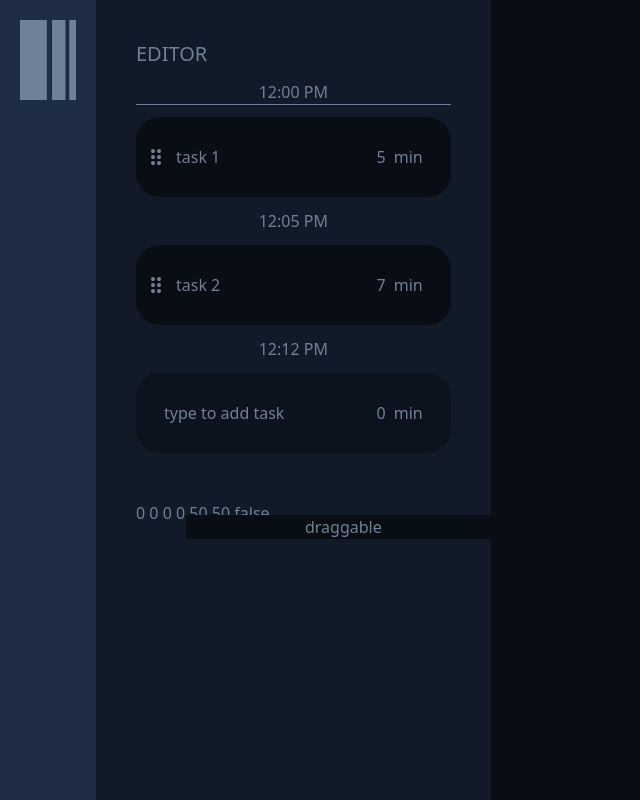
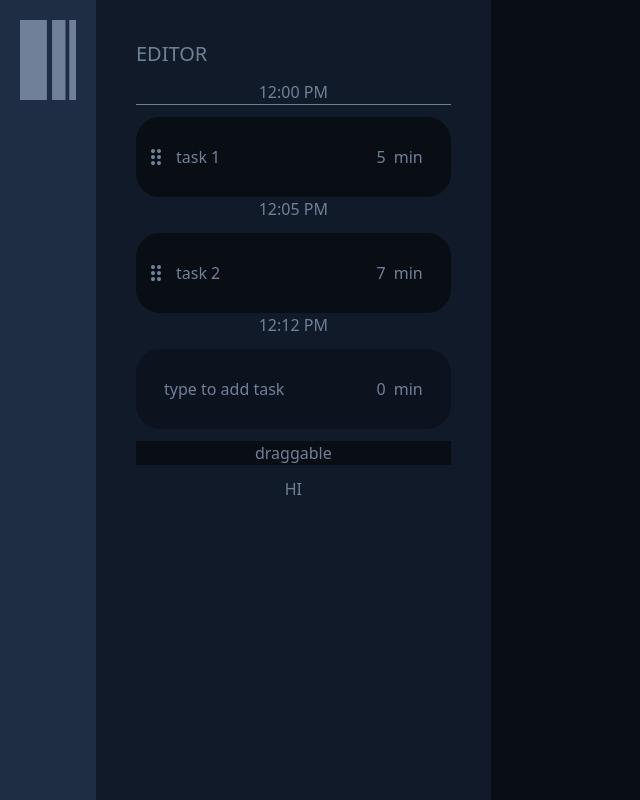
Before and after one commit to poloman719/svelte-scheduler, a SvelteKit app: page / in a window 1280 px wide. Shown: the whole page, without its empty margins (0-640 px from the left). Built offline with nearby package versions, Linux system fonts and the light colour scheme.

Commit message:
added dragging to tasks

```diff
--- a/src/routes/Draggable.svelte
+++ b/src/routes/Draggable.svelte
@@ -7,10 +7,10 @@
 	let newY = 0;
 	let startX = 0;
 	let startY = 0;
-	let X = 50;
-	let Y = 50;
-	let offsetX = 50;
-	let offsetY = 50;
+	let X = 0;
+	let Y = 0;
+	let offsetX = 0;
+	let offsetY = 0;
 
 	const mouseDown = (e) => {
 		dragging = true;
@@ -49,10 +49,3 @@
 	<slot />
 </div>
 <svelte:document on:mousemove={move} on:mouseup={() => (dragging = false)} />
-{startX - newX}
-{startY - newY}
-{startX}
-{startY}
-{offsetX}
-{offsetY}
-{dragging}
--- a/src/routes/Editor.svelte
+++ b/src/routes/Editor.svelte
@@ -15,7 +15,7 @@
 	let initHour = 12;
 	let initMinute = 0;
 	let taskInput;
-	let dragg;
+	let order = [1, 2];
 	$: {
 		const date = new Date();
 		date.setHours(initHour);
@@ -39,6 +39,26 @@
 			durationToAdd = '';
 		}
 		taskInput.focus();
+	};
+
+	const moveTask = (from, to) => {
+		const newTasks = [];
+		for (let i = 0; i < tasks.length; i++) {
+			if (i == from) {
+				continue;
+			}
+			if (i == to) {
+				if (from < to) {
+					newTasks.push(tasks[to], tasks[from]);
+				} else {
+					newTasks.push(tasks[from], tasks[to]);
+				}
+			} else {
+				newTasks.push(tasks[i]);
+			}
+		}
+		tasks = newTasks;
+		console.log(tasks);
 	};
 </script>
 
@@ -73,7 +93,9 @@
 				if (e.target.value > 60) e.preventDefault();
 			}}
 			on:keypress={onAddTask}
-		/> min
+		/>
+		min
 	</div>
 	<Draggable><div class="bg-main-500 text-center">draggable</div></Draggable>
+	<button on:click={() => moveTask(0, 2)}>HI</button>
 </div>
--- a/src/routes/Task.svelte
+++ b/src/routes/Task.svelte
@@ -4,6 +4,7 @@
 	import Time from './Time.svelte';
 	import drag from '$lib/_drag.svg';
 	import { draggable } from '$lib/draggable';
+	import Draggable from './Draggable.svelte';
 
 	export let text = '';
 	export let duration = 0;
@@ -21,12 +22,14 @@
 </script>
 
 <!-- svelte-ignore a11y-no-static-element-interactions -->
+<Draggable>
 	<div
 		class="rounded-3xl bg-main-500 p-7 pl-2 flex justify-between gap-2"
 		class:bg-opacity-50={dragging}
-	use:draggable
+		on:mousedown={() => (dragging = true)}
+		on:mouseup={() => (dragging = false)}
 	>
-	<object data={drag} title="drag" class="pointer-events-none select-none"/>
+		<object data={drag} title="drag" class="pointer-events-none select-none" />
 		<input type="text" class="outline-none w-3/4" bind:value={text} on:change={onTextChange} />
 		<input
 			type="text"
@@ -36,3 +39,4 @@
 		/> min
 	</div>
 	<div class="text-center"><Time {hour} {minute} /></div>
+</Draggable>
```
Also changed, not shown: 1 other file (tests, documents, lock files or other folders). Lines whose indentation alone changed are shown as unchanged.
